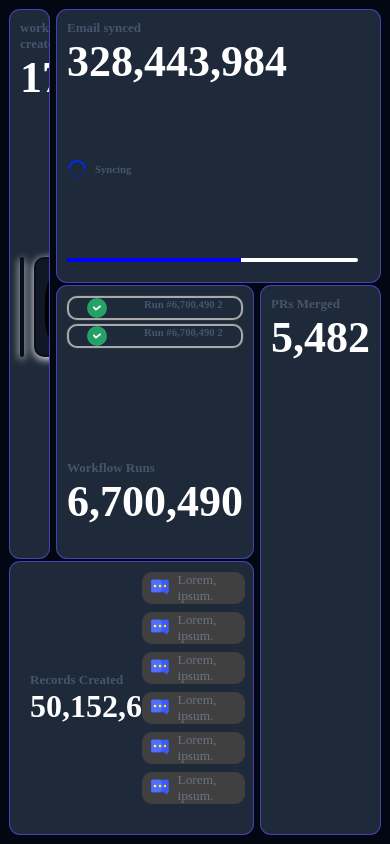
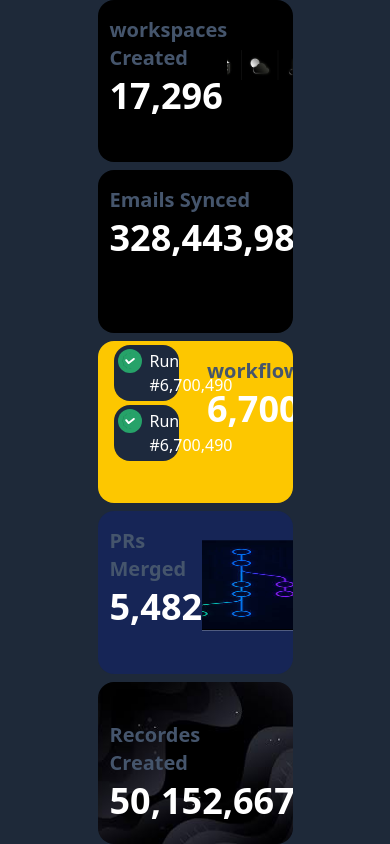
Before and after one commit to tushalbarvaliya/Grid-practice, a website: page index.html in a window 390 px wide. Drawn offline with Linux system fonts and the light colour scheme.

Commit message:
feat: responsiveness done.

```diff
--- a/index.html
+++ b/index.html
@@ -4,133 +4,73 @@
     <meta charset="UTF-8" />
     <meta name="viewport" content="width=device-width, initial-scale=1.0" />
     <title>Document</title>
-    <link rel="stylesheet" href="style.css" />
-    <script src="script.js"></script>
+    <link rel="stylesheet" href="output.css" />
+    <!-- <script src="https://cdn.jsdelivr.net/npm/@tailwindcss/browser@4"></script> -->
   </head>
-  <body>
-    <div class="box">
-      <div class="c c1">
-        <h6 class="gray_b subtitle">workspaces created</h6>
-        <h1 class="number">17,296</h1>
-        <div class="i3box">
-          <!-- flex then 3 icon or div -->
-          <div class="app_icon"></div>
-          <div class="app_icon">
-            <img src="./app-store-svgrepo-com.svg" alt="" srcset="" />
-          </div>
-          <div class="app_icon"></div>
+  <body class="bg-gray-800 h-full w-full flex justify-center">
+    <div
+      class="h-screen w-[50%] grid grid-cols-2 lg:grid-cols-3 grid-rows-5 lg:grid-rows-3 gap-2 overflow-scroll"
+    >
+      <div
+        class="col-span-2 lg:col-span-1 lg:row-span-2 bg-black flex lg:flex-col flex-row rounded-2xl"
+      >
+        <div class="lg:h-1/5 w-4/5">
+          <h1 class="text-slate-600 font-bold text-xl mt-4 ml-3">
+            workspaces Created
+          </h1>
+          <h1 class="text-white text-4xl font-bold ml-3 mt-1">17,296</h1>
+        </div>
+        <div class="h-4/5 flex justify-center items-center overflow-hidden">
+          <img src="app_icon.png" alt="" class="scale-150" />
         </div>
       </div>
-      <div class="c c2">
-        <h6 class="gray_b subtitle">Email synced</h6>
-        <h1 class="number">328,443,984</h1>
-        <div></div>
-        <div>
-          <div class="svg_load">
-            <div class="svg_box">
-              <img src="./180-ring-with-bg.svg" alt="" srcset="" />
-            </div>
-            <h6 class="gray_b">Syncing</h6>
+      <div class="rounded-2xl col-span-2 bg-black">
+        <h1 class="text-slate-600 font-bold text-xl mt-4 ml-3">
+          Emails Synced
+        </h1>
+        <h1 class="text-white text-4xl font-bold ml-3 mt-1">328,443,984</h1>
+      </div>
+      <div
+        class="bg-yellow-400 rounded-2xl flex lg:flex-col flex-row overflow-hidden col-span-2 lg:col-span-1"
+      >
+        <div class="lg:w-full lg:h-1/2 h-full w-1/2 flex flex-col">
+          <div class="flex bg-slate-800 mx-4 mt-1 p-1 rounded-2xl gap-2">
+            <img src="right.svg" alt="" srcset="" class="h-6 w-6" />
+            <p class="text-white">Run #6,700,490</p>
           </div>
-
-          <div class="progress">
-            <div></div>
+          <div class="flex bg-slate-800 mx-4 mt-1 p-1 rounded-2xl gap-2">
+            <img src="right.svg" alt="" srcset="" class="h-6 w-6" />
+            <p class="text-white">Run #6,700,490</p>
           </div>
         </div>
-      </div>
-      <div class="c c3" style="padding: 10px">
-        <div
-          style="display: flex; flex-direction: column; gap: 4px; height: 65%"
-        >
-          <div
-            class=""
-            style="
-              display: flex;
-              border: 2px solid darkgray;
-              border-radius: 10px;
-              justify-content: space-around;
-              box-shadow: 0px 0px 1px 0px darkgray;
-            "
-          >
-            <img
-              src="./store-verified-shopping-svgrepo-com.svg"
-              height="20px"
-              width="20px"
-              alt=""
-            />
-            <h6 class="gray_b">Run #6,700,490 <span style="">2</span></h6>
-          </div>
-          <div
-            class=""
-            style="
-              display: flex;
-              border: 2px solid darkgray;
-              border-radius: 10px;
-              justify-content: space-around;
-              box-shadow: 0px 0px 1px 0px darkgray;
-            "
-          >
-            <img
-              src="./store-verified-shopping-svgrepo-com.svg"
-              height="20px"
-              width="20px"
-              alt=""
-            />
-            <h6 class="gray_b">Run #6,700,490 <span style="">2</span></h6>
-          </div>
-        </div>
-        <div style="">
-          <h6 class="gray_b subtitle">Workflow Runs</h6>
-          <h1 class="number">6,700,490</h1>
+        <div class="lg:w-full lg:h-1/2">
+          <h1 class="text-slate-600 font-bold text-xl mt-4 ml-3">
+            workflow runs
+          </h1>
+          <h1 class="text-white text-4xl font-bold ml-3 mt-1">6,700,490</h1>
         </div>
       </div>
-      <div class="c c4">
-        <h6 class="gray_b prs">PRs Merged</h6>
-        <h1 class="number">5,482</h1>
+      <div
+        class="bg-blend-color bg-blue-950 rounded-2xl col-span-2 lg:col-span-1 lg:row-span-2 flex lg:flex-col flex-row"
+      >
+        <div class="w-full h-1/5">
+          <h1 class="text-slate-600 font-bold text-xl mt-4 ml-3">PRs Merged</h1>
+          <h1 class="text-white text-4xl font-bold ml-3 mt-1">5,482</h1>
+        </div>
+        <div class="w-full lg:h-4/5 overflow-hidden">
+          <img src="branch.png" alt="" class="rotate-90 h-11/12 w-auto" />
+        </div>
       </div>
-      <div class="c c5">
-        <div class="recoders_box">
-          <h6 class="gray_b record_text">Records Created</h6>
-          <h1>50,152,667</h1>
+      <div
+        class="rounded-2xl col-span-2 flex bg-[url(./backbgc.png)] bg-no-repeat bg-center bg-cover"
+      >
+        <div class="w-1/2 h-full flex flex-col justify-center">
+          <h1 class="text-slate-600 font-bold text-xl mt-4 ml-3">
+            Recordes Created
+          </h1>
+          <h1 class="text-white text-4xl font-bold ml-3 mt-1">50,152,667</h1>
         </div>
-        <div class="list_icons">
-          <div class="lex">
-            <div class="svg_icons">
-              <img src="./message-svgrepo-com.svg" alt="" srcset="" />
-            </div>
-            <div><p>Lorem, ipsum.</p></div>
-          </div>
-          <div class="lex">
-            <div class="svg_icons">
-              <img src="./message-svgrepo-com.svg" alt="" srcset="" />
-            </div>
-            <div><p>Lorem, ipsum.</p></div>
-          </div>
-          <div class="lex">
-            <div class="svg_icons">
-              <img src="./message-svgrepo-com.svg" alt="" srcset="" />
-            </div>
-            <div><p>Lorem, ipsum.</p></div>
-          </div>
-          <div class="lex">
-            <div class="svg_icons">
-              <img src="./message-svgrepo-com.svg" alt="" srcset="" />
-            </div>
-            <div><p>Lorem, ipsum.</p></div>
-          </div>
-          <div class="lex">
-            <div class="svg_icons">
-              <img src="./message-svgrepo-com.svg" alt="" srcset="" />
-            </div>
-            <div><p>Lorem, ipsum.</p></div>
-          </div>
-          <div class="lex">
-            <div class="svg_icons">
-              <img src="./message-svgrepo-com.svg" alt="" srcset="" />
-            </div>
-            <div><p>Lorem, ipsum.</p></div>
-          </div>
-        </div>
+        <div class="w-1/2 h-full"></div>
       </div>
     </div>
   </body>
--- /dev/null
+++ b/package.json
@@ -0,0 +1,6 @@
+{
+  "dependencies": {
+    "@tailwindcss/cli": "^4.1.18",
+    "tailwindcss": "^4.1.18"
+  }
+}
--- a/style.css
+++ /dev/null
@@ -1,195 +0,0 @@
-*{
-    margin: 0;
-    padding: 0;
-    box-sizing: border-box;
-}
-html,body{
-    height: 100%;
-    width: 100%;
-    background-color: oklch(13% 0.028 261.692);
-    display: flex;
-    justify-content: center;
-    align-items: center;
-    color: white;
-}
-
-.box{
-    /* background-color: oklch(27.8% 0.033 256.848); */
-    height: 100vh;
-    width: 100vh;
-    display: grid;
-    grid-template: repeat(3,1fr)/repeat(3,1fr);
-    padding: 10px;
-    column-gap: 8px;
-    row-gap: 4px;
-    /* border: 2px solid red; */
-}
-
-
-.c{
-    height: 100%;
-    width: 100%;
-    background-color: oklch(27.8% 0.033 256.848);
-    border-radius: 10px;
-    box-shadow: 0px 0px 0px 1px rgb(67, 67, 181);
-}
-
-
-.c1{
-    /* border: 4px solid salmon; */
-    grid-row-start: 1;
-    grid-row-end: 3;
-    padding: 10px;
-    overflow: hidden;
-}
-
-.c2{
-    /* border: 2px solid black; */
-
-    grid-column-start: 2;
-    grid-column-end: 4;
-    padding-left: 20px;
-    padding: 10px;
-    position: relative;
-    padding-right: 20px;
-
-}
-.c3{
-    /* border: 2px solid red; */
-
-}
-.c4{
-    /* border: 2px solid seagreen; */
-    grid-row-start: 2;
-    grid-row-end: 4;
-    grid-column-start: 3;
-    grid-column-end: 4;
-    padding: 10px;
-}
-.c5{
-    /* border: 2px solid slateblue; */
-    grid-column-start: 1;
-    grid-column-end: 3;
-    display: flex;
-    gap: 10px;
-}
-
-
-
-
-.progress{
-    bottom: 10px;
-    width: 90%;
-    height: 4px;
-    background-color: white;
-    border-radius: 20px;
-    position: absolute;
-    bottom: 20px;
-}
-.progress div{
-    width: 60%;
-    background-color: blue;
-    height: 4px;
-}
-
-
-.number{
-    /* border: 2px solid red; */
-    margin-bottom: 72px;
-    color: white;
-    font-size: 44px;
-}
-.svg_load{
-    display: flex;
-    justify-content: flex-start;
-    align-items: center;
-    gap: 8px;
-}
-
-.svg_box{
-    height: 20px;
-    width: 20px;
-}
-.svg_box img{
-    color: white;
-}
-
-.gray_b{
-    color:oklch(44.6% 0.043 257.281) ;
-}
-.subtitle{
-    font-size: small;
-}
-
-
-
-.recoders_box{
-    display: flex;
-    width: 50%;
-    flex-direction: column;
-    justify-content: center ;
-    padding-left: 20px;
-    /* border: 2px solid springgreen; */
-}
-
-.record_text {
-    font-size: small;
-}
-
-.lex{
-    display: flex;
-    gap :8px;
-    background-color: oklch(37.1% 0 0);
-    width: auto;
-    border-radius: 10px;
-    padding-left: 8px;
-    align-items: center;
-
-    /* justify-content: center; */
-}
-
-.list_icons{
-    width: 50%;
-    display: flex;
-    flex-direction: column;
-    gap: 8px;
-    padding-top: 10px;
-    padding-right: 8px;
-}
-.svg_icons>img {
-    height: 20px;
-    width: 20px;
-}
-
-.lex > div > p{
-    font-size: smaller;
-    color: oklch(55.1% 0.027 264.364);
-}
-
-
-
-.prs{
-    font-size: small;
-}
-
-.i3box{
-    /* border: 2px solid fuchsia; */
-    width: 100%;
-    height: 50%;
-    display: flex;
-    gap: 10px;
-    align-items: center;
-}
-
-.app_icon{
-    width: 100px;
-    height: 100px;
-    background-color: oklch(21% 0.034 264.665);
-    border-radius: 10px;
-    border: 2px solid oklch(16.398% 0.02276 263.558);
-    box-shadow: 0px 2px 8px white;
-}
-.app_icon > img{
-    width: 100px;
-    height: 100px;
-}
```
Also changed, not shown: app_icon.png (added), backbgc.png (added), branch.png (added), output.css (added), right.svg (renamed from store-verified-shopping-svgrepo-com.svg), script.js (deleted), 2 other files.
